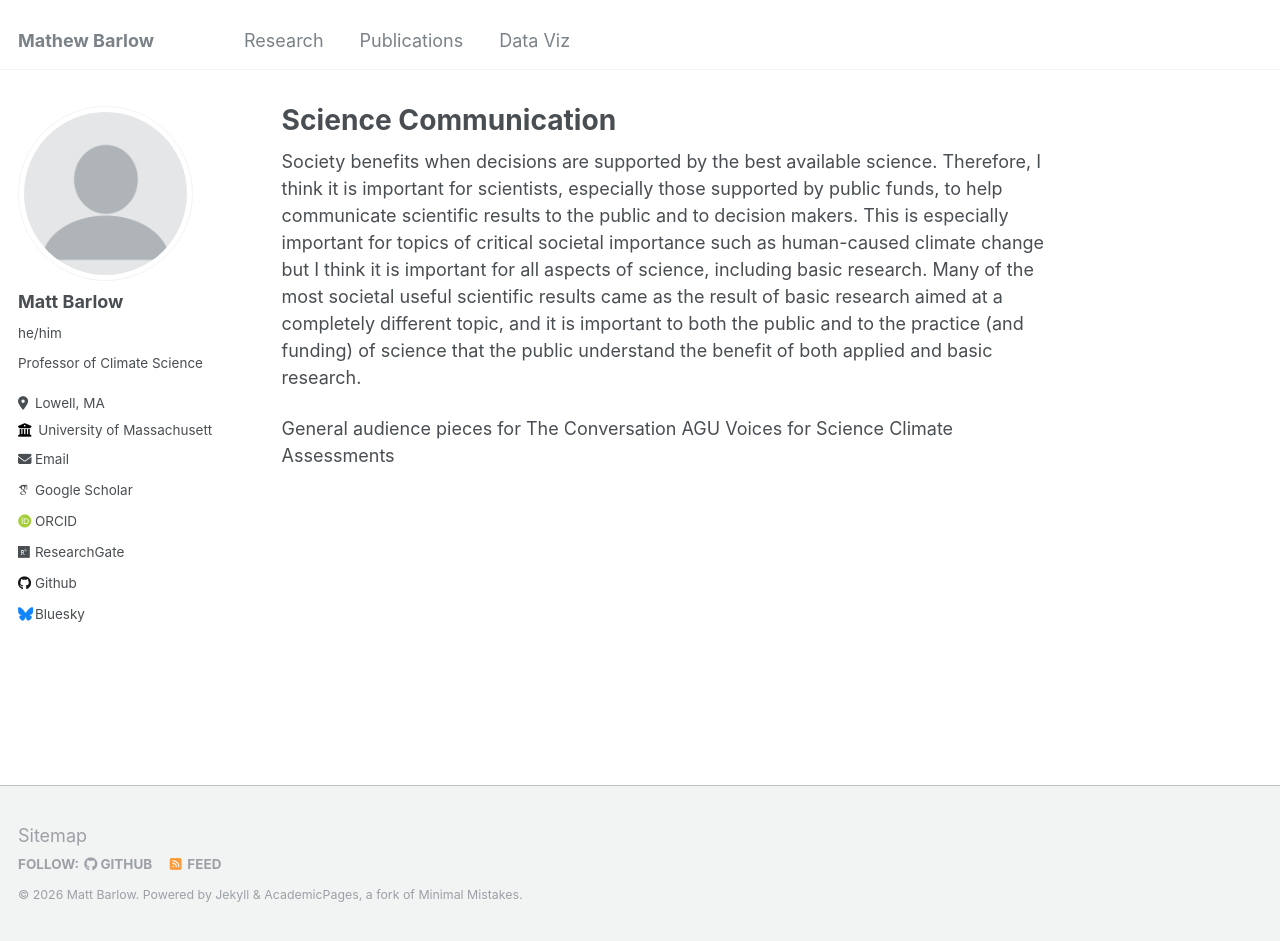
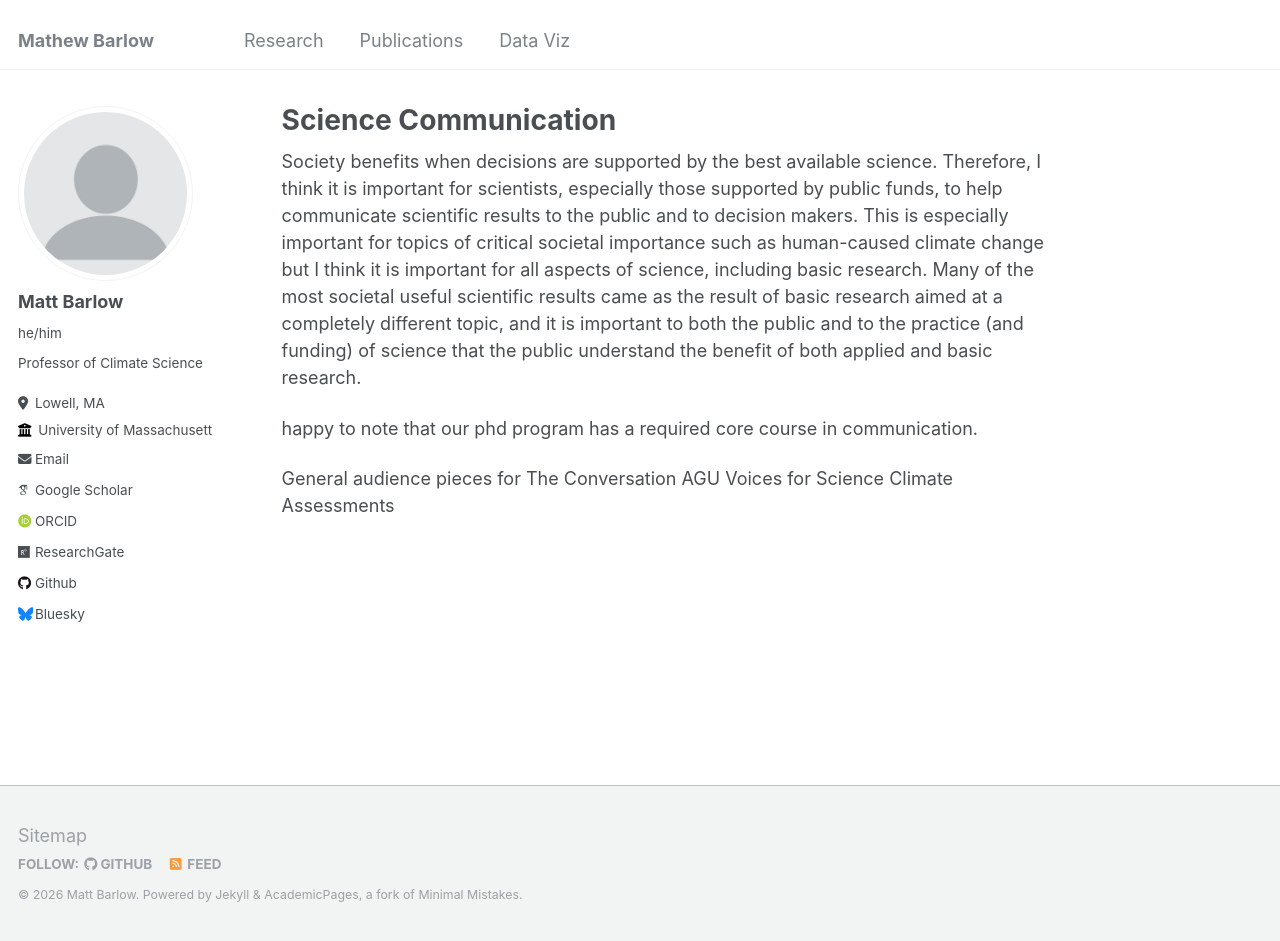
Before and after one commit to mathewbarlow/mathewbarlow.github.io, a Jekyll site: the page built from _pages/scicomm.md, in a window 1280 px wide and 941 px high. Built offline with Jekyll 4.4.1, drawn with Linux system fonts in a browser that asks for light colours; some web fonts are replaced.

Commit message:
Update scicomm.md

```diff
--- a/_pages/scicomm.md
+++ b/_pages/scicomm.md
@@ -6,6 +6,8 @@ author_profile: true
 
 Society benefits when decisions are supported by the best available science. Therefore, I think it is important for scientists, especially those supported by public funds, to help communicate scientific results to the public and to decision makers. This is especially important for topics of critical societal importance such as human-caused climate change but I think it is important for all aspects of science, including basic research. Many of the most societal useful scientific results came as the result of basic research aimed at a completely different topic, and it is important to both the public and to the practice (and funding) of science that the public understand the benefit of both applied and basic research.
 
+happy to note that our phd program has a required core course in communication.
+
 General audience pieces for The Conversation
 AGU Voices for Science
 Climate Assessments
```
